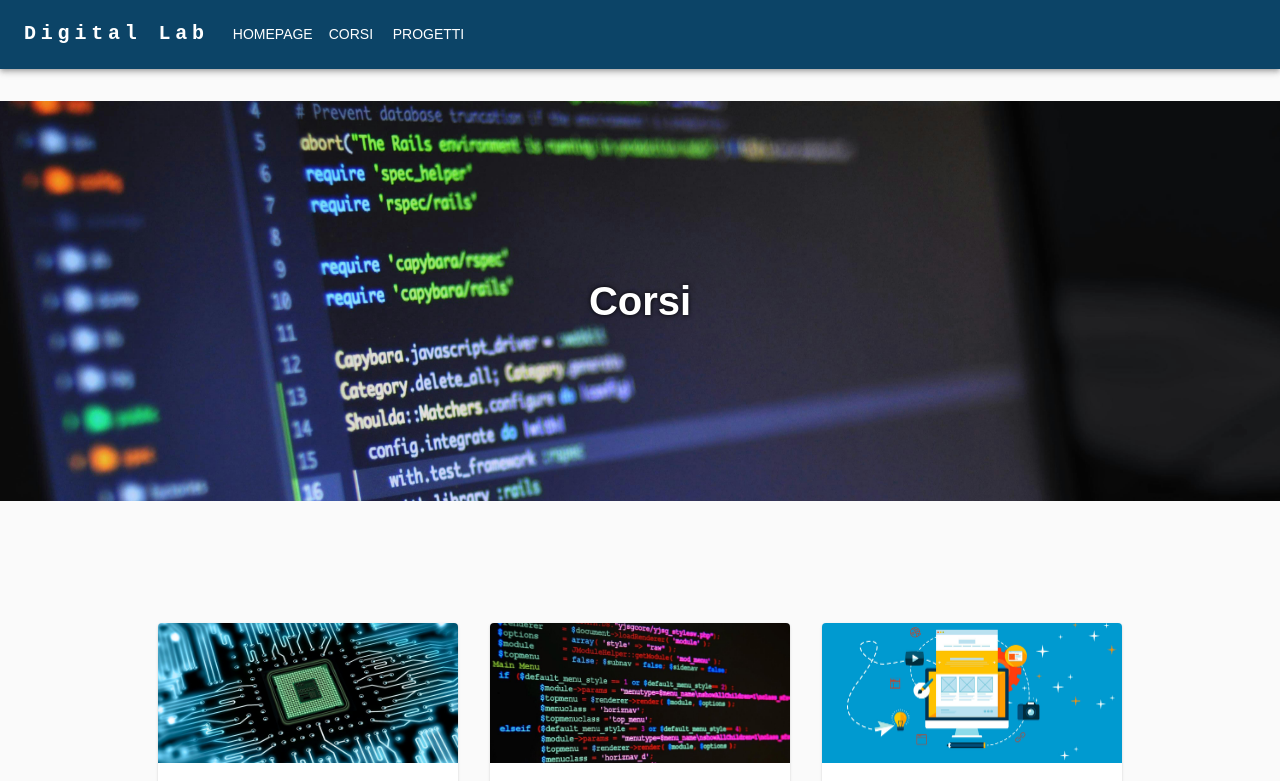
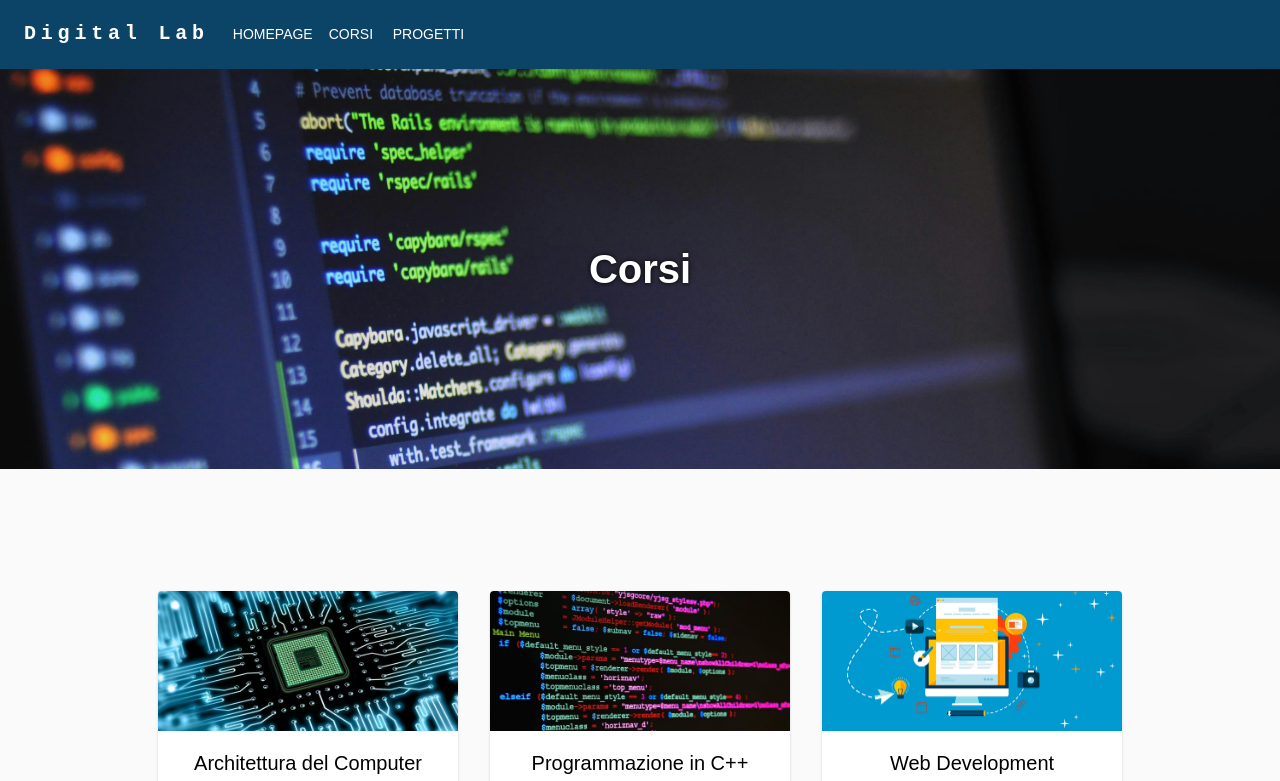
Before and after one commit to synth-04/digital_lab, a React (Create React App) app: page /corsi in a window 1280 px wide. Shown: the top 781 px of the page. Built offline with nearby package versions, Linux system fonts and the light colour scheme.

Commit message:
added html architecture pages

```diff
--- a/src/pages/corsi/MainCorsi.js
+++ b/src/pages/corsi/MainCorsi.js
@@ -16,7 +16,7 @@ const corsi = [
 
 const MainCorsi = () => {
   return (
-    <Container maxWidth="lg" sx={{ mt: 4 }}>
+    <Container maxWidth="lg">
       <ParallaxSection  bgImage="/images/computercorsi.jpg" title="Corsi" />
         <div style={{ padding: '5px' }}>
         </div>
```
